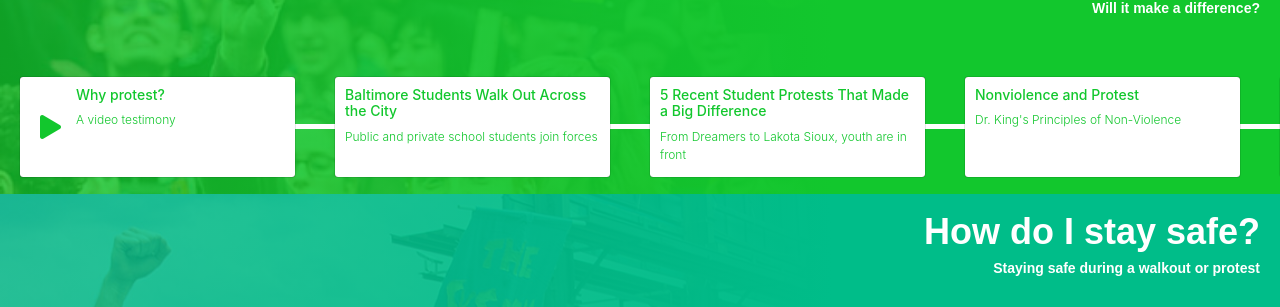
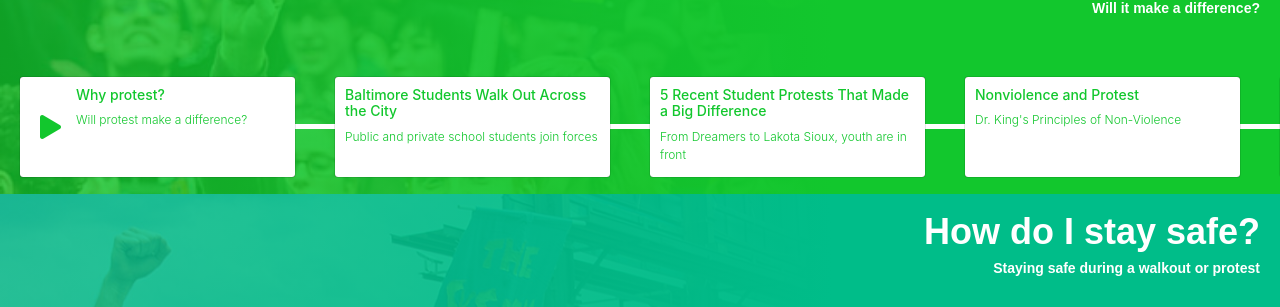
Before and after one commit to youthinfront/youthinfront-site, a Jekyll site: the page built from index.md, in a window 1280 px wide and 900 px high. Shown: the part 196-503 px from the top of the window. Built offline with Jekyll 4.4.1, drawn with Linux system fonts in a browser that asks for light colours; nearby versions of some CDN libraries.

Commit message:
Update 2018-02-21-010-why-protest.md

```diff
--- a/_posts/blog/2018-02-21-010-why-protest.md
+++ b/_posts/blog/2018-02-21-010-why-protest.md
@@ -5,7 +5,7 @@ subtitle: Will it make a difference?
 cards:
     - content:
         title: Why protest?
-        subtitle: A video testimony
+        subtitle: Will protest make a difference?
         href: /video-why-protest-main.html
         is_video: true
         video_code: AE-8Q7eRf74
```
